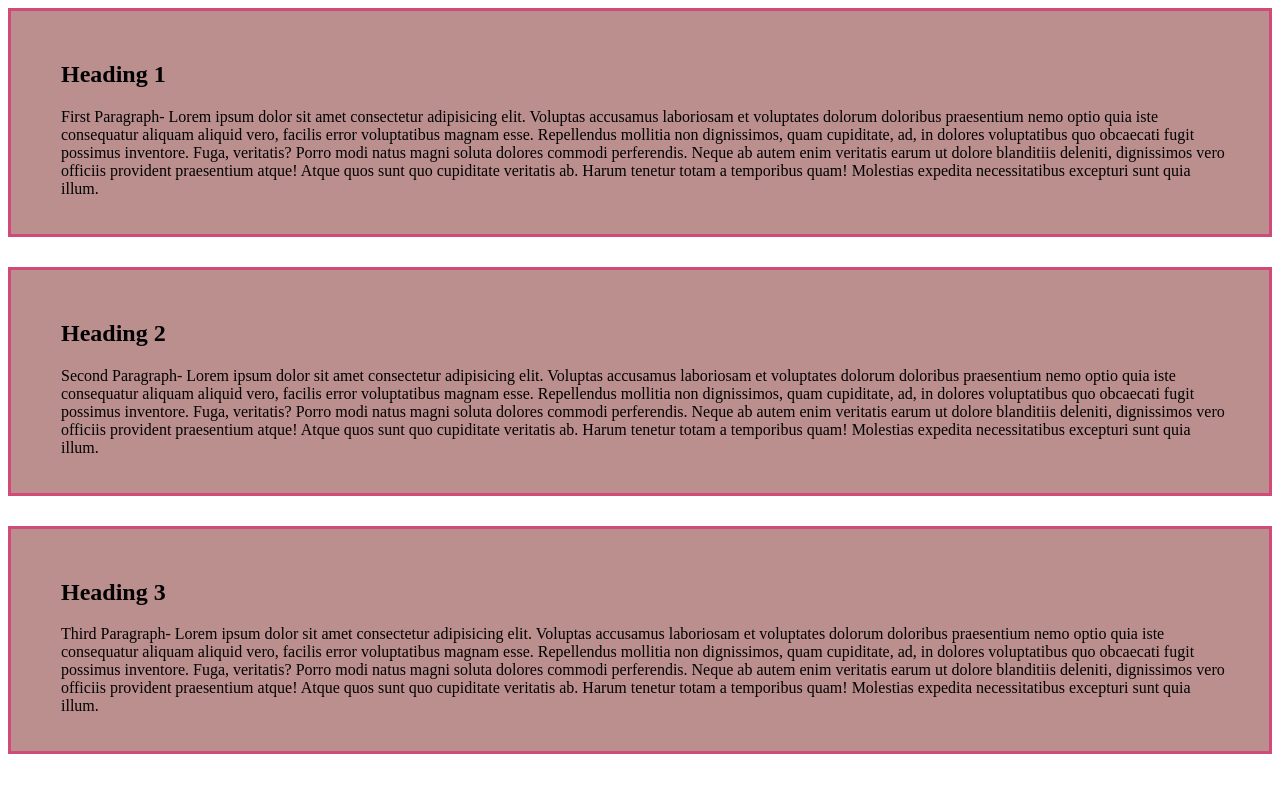
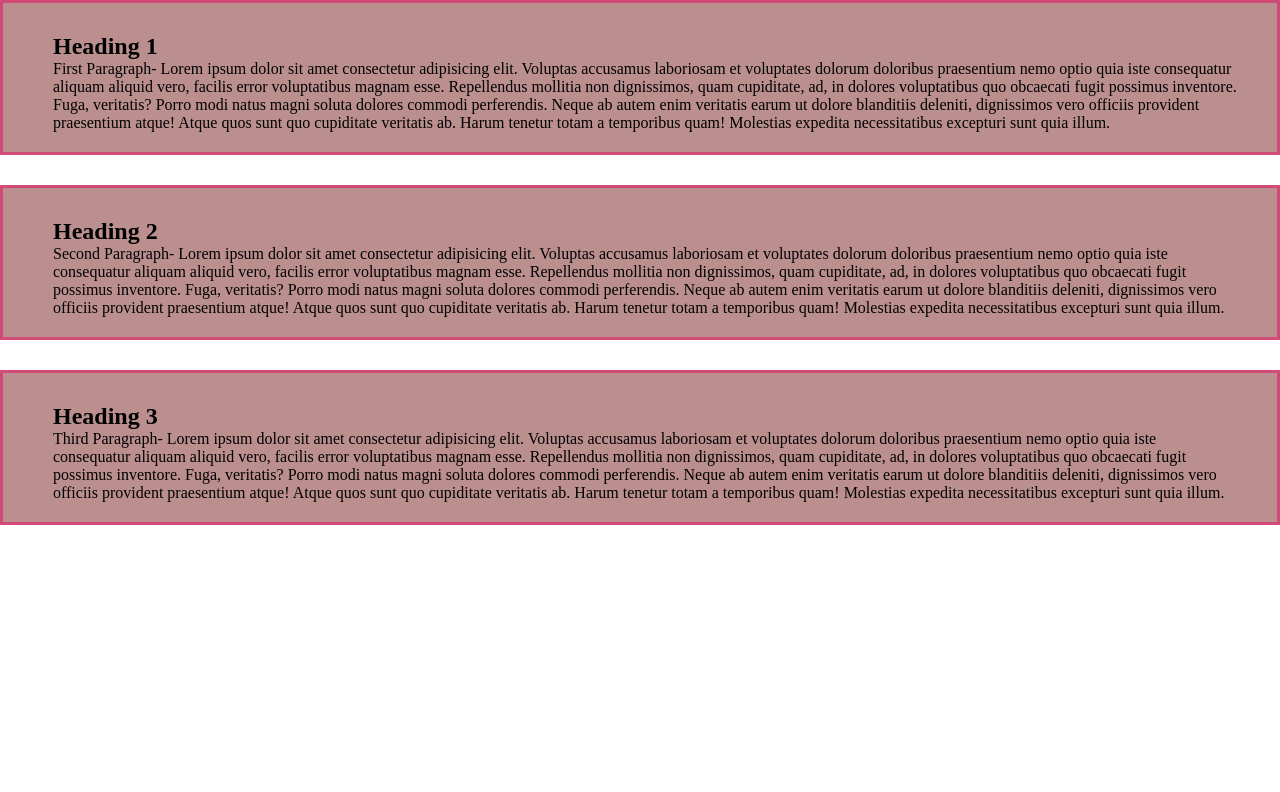
Before and after one commit to satyama644/html_practice, a plain HTML site: page css/box_model.html in a window 1280 px wide. Drawn offline with Linux system fonts and the light colour scheme.

Commit message:
Box Model updated

```diff
--- a/css/box_model.html
+++ b/css/box_model.html
@@ -5,6 +5,14 @@
     <meta name="viewport" content="width=device-width, initial-scale=1.0">
     <title>Box Model</title>
     <style>
+        *{
+            /* box-sizing property allows us to include the padding and border in an element's total width and height. */
+            box-sizing: border-box;
+
+            /* We cam set default values but we can override  */
+            padding: 0;
+            margin: 0;
+        }
         .container{
             background-color: rosybrown;
             border: 3px solid rgb(209, 75, 120);
@@ -12,12 +20,15 @@
             /* padding: top right bottom left;
             Same for margin
             */
+
             padding: 30px 40px 20px 50px;
 
             /* padding: top/bottom left/right
             eg:- padding: 30px 40px*/
 
             margin-bottom: 30px;
+
+
         }
     </style>
 </head>
```
